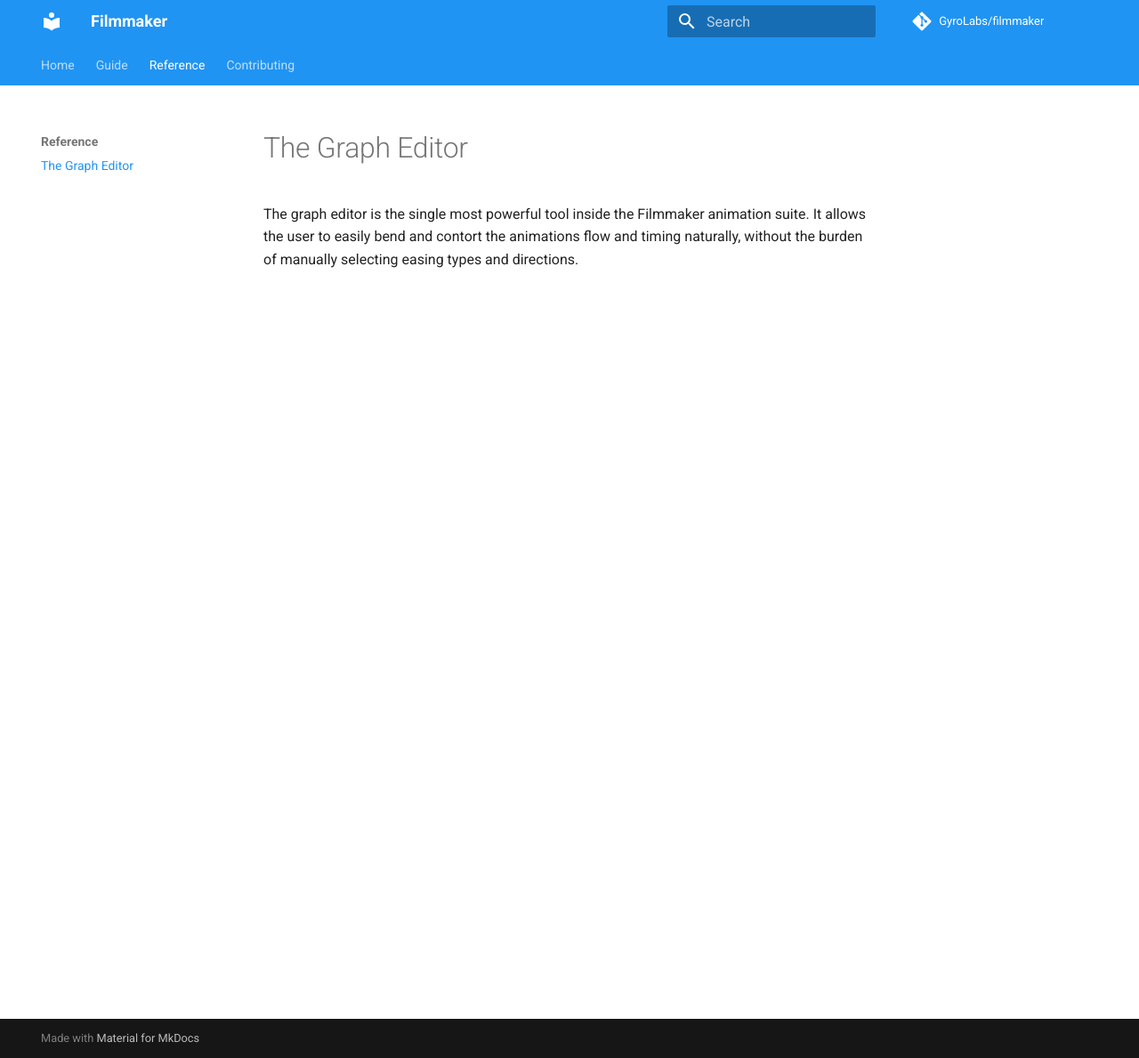
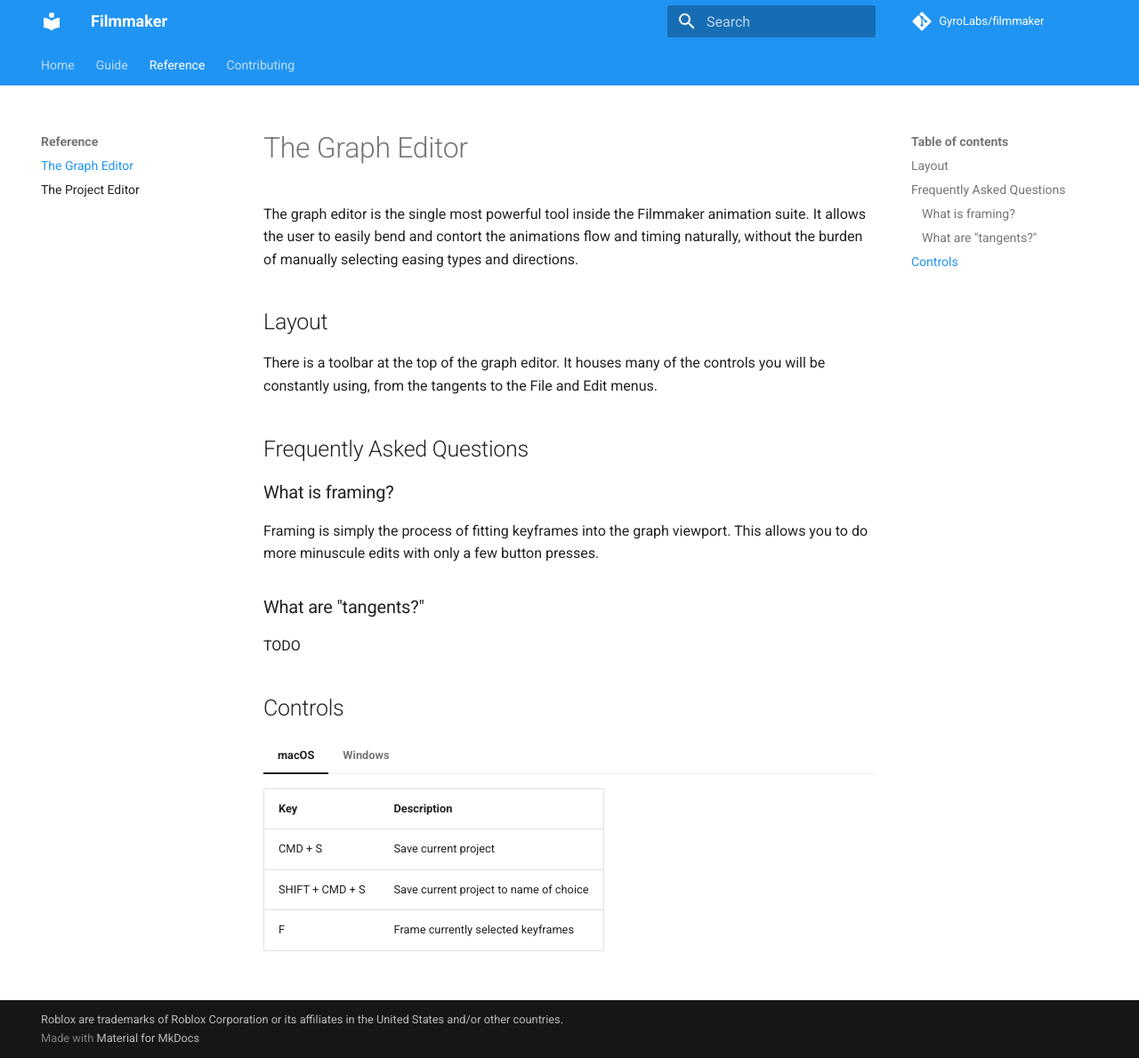
Before and after one commit to TBJ-Team/filmmaker, an MkDocs documentation site: the page built from docs/reference/graph_editor.md, in a window 1280 px wide and 1189 px high. Shown: the whole window at 89% size. Built offline with MkDocs 1.6.1 and Material for MkDocs 9.7.7, drawn with Linux system fonts in a browser that asks for light colours; comment, search, counter and statistics services are not loaded.

Commit message:
More documentation, do more UI stuff, squash bugs, mow the lawn

```diff
--- a/docs/reference/graph_editor.md
+++ b/docs/reference/graph_editor.md
@@ -1,2 +1,33 @@
 # The Graph Editor
 The graph editor is the single most powerful tool inside the Filmmaker animation suite. It allows the user to easily bend and contort the animations flow and timing naturally, without the burden of manually selecting easing types and directions.
+
+## Layout
+There is a toolbar at the top of the graph editor. It houses many of the controls you will be constantly using, from the
+tangents to the File and Edit menus.
+
+## Frequently Asked Questions
+
+### What is framing?
+Framing is simply the process of fitting keyframes into the graph viewport. This allows you to do more minuscule edits
+with only a few button presses.
+
+### What are "tangents?"
+TODO
+
+## Controls
+
+=== "macOS"
+
+    | Key             | Description                            |
+    | --------------- | -------------------------------------- |
+    | CMD + S         | Save current project                   |
+    | SHIFT + CMD + S | Save current project to name of choice |
+    | F               | Frame currently selected keyframes     |
+
+=== "Windows"
+
+    | Key              | Description                            |
+    | ---------------- | -------------------------------------- |
+    | CTRL + S         | Save current project                   |
+    | SHIFT + CTRL + S | Save current project to name of choice |
+    | F                | Frame currently selected keyframes     |
--- a/mkdocs.yml
+++ b/mkdocs.yml
@@ -7,6 +7,8 @@ site_description: >-
 
 repo_name: GyroLabs/filmmaker
 repo_url: https://github.com/GyroLabs/filmmaker
+
+copyright: Roblox are trademarks of Roblox Corporation or its affiliates in the United States and/or other countries.
 
 theme:
   name: material
@@ -28,9 +30,12 @@ nav:
   - Home: index.md
   - Guide:
     - Introduction: guide/introduction.md
+    - Installation: guide/installation.md
     - Basic Animation: guide/b_animation.md
+    - Advanced Animation: guide/a_animation.md
   - Reference:
     - The Graph Editor: reference/graph_editor.md
+    - The Project Editor: reference/project_editor.md
   - Contributing:
     - Code Contributions: contributing/contributing.md
     - Animation Contributions: contributing/animations.md
@@ -40,6 +45,11 @@ markdown_extensions:
   - toc:
       permalink: true
   - meta
+  - pymdownx.emoji:
+      emoji_index: !!python/name:materialx.emoji.twemoji
+      emoji_generator: !!python/name:materialx.emoji.to_svg
+  - pymdownx.tabbed
+  - pymdownx.superfences
 
 plugins:
   - search
--- a/overrides/home.html
+++ b/overrides/home.html
@@ -160,10 +160,10 @@
     <div class="md-grid md-typeset">
         <div class="tx-hero">
             <div class="tx-hero__content">
-                <h1>Unlimited Roblox Animation</h1>
+                <h1>Unlimited Animation for Roblox</h1>
                 <p>{{ config.site_description }}</p>
                 <a href="{{ page.next_page.url | url }}" title="{{ page.next_page.title | e }}" class="md-button md-button--primary">
-                    Introduction
+                    Guide
                 </a>
             </div>
         </div>
```
Also changed, not shown: docs/guide/a_animation.md (added, +29 -0 lines), docs/guide/b_animation.md (+1 -1 lines), docs/guide/installation.md (added, +65 -0 lines), docs/guide/introduction.md (+3 -4 lines), docs/reference/project_editor.md (added, +19 -0 lines), docs/images/Plugin_Folder_Toolbar.png (added), 6 other files.
